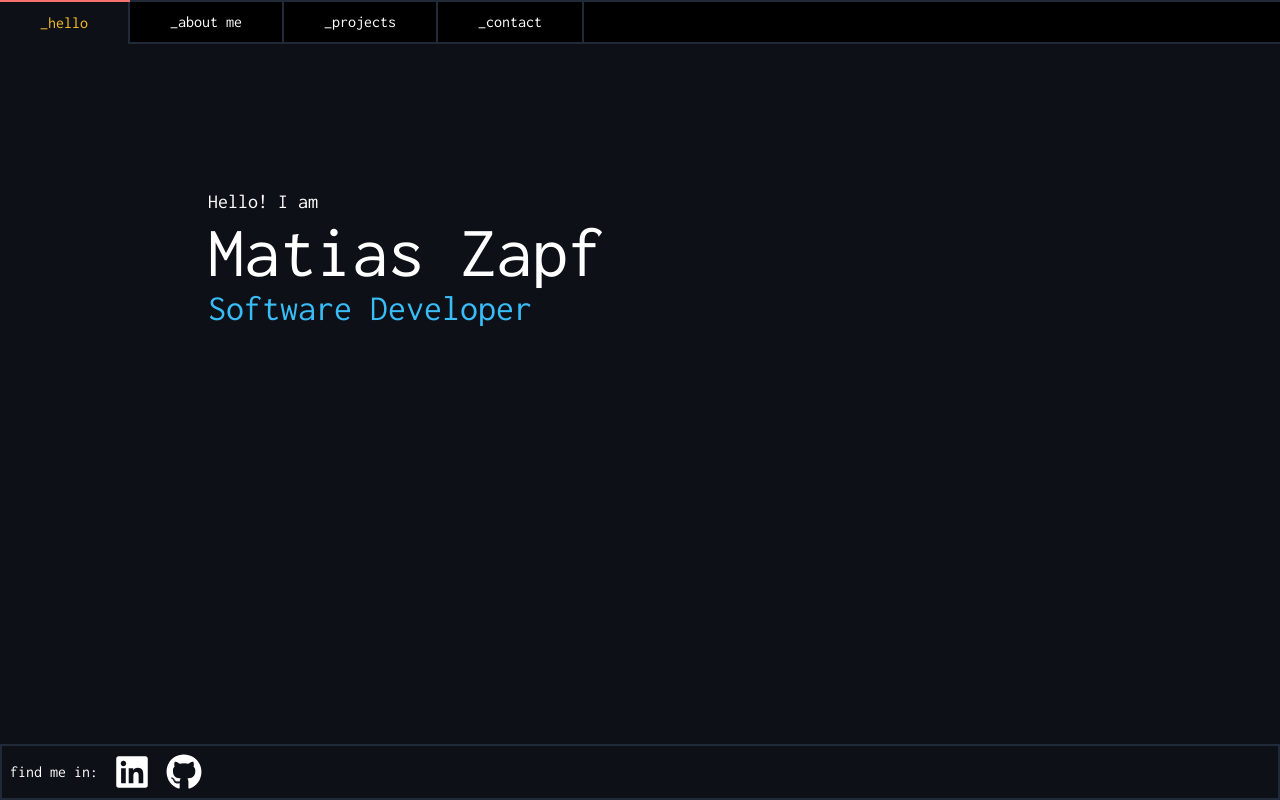
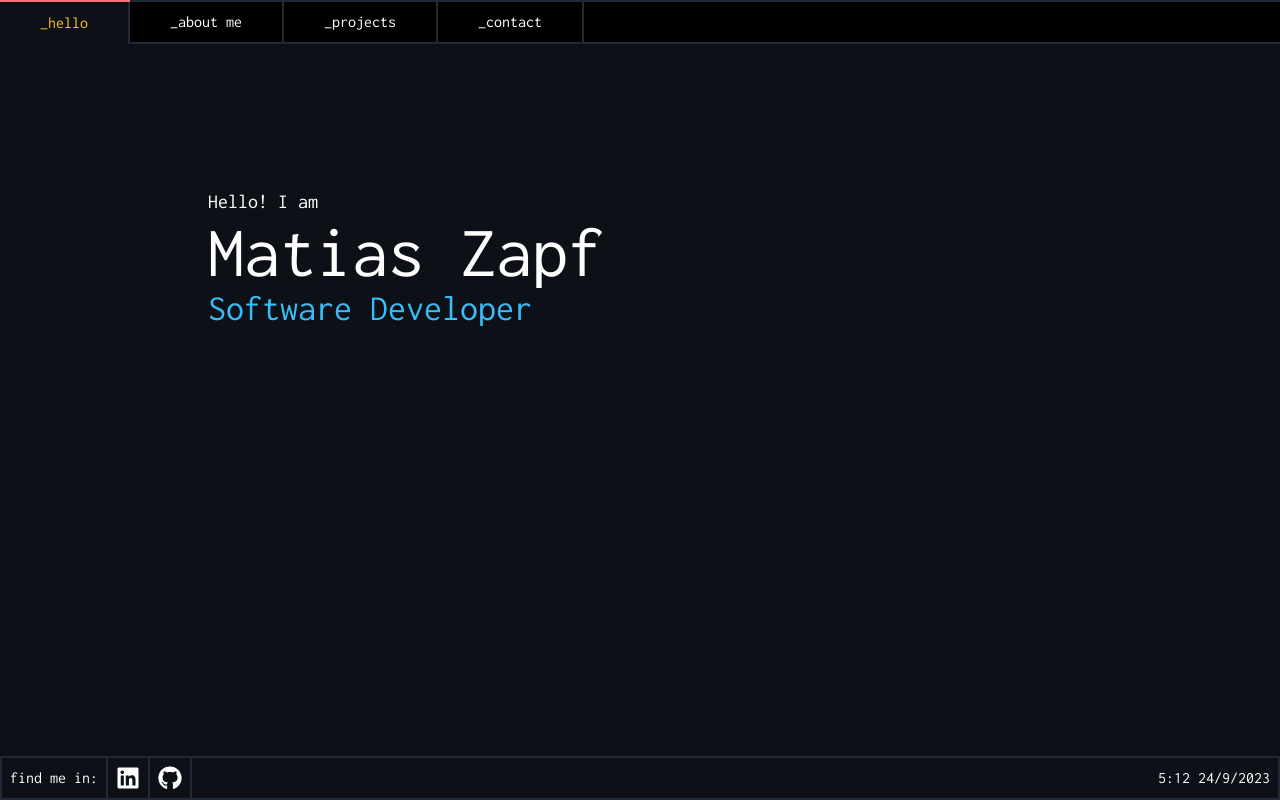
Before and after one commit to mzapf/portfolio, a React (Vite) app: page / in a window 1280 px wide. Built offline with nearby package versions, Linux system fonts and the light colour scheme.

Commit message:
update footer

```diff
--- a/src/components/Footer.jsx
+++ b/src/components/Footer.jsx
@@ -1,3 +1,4 @@
+import { useState, useEffect } from "react"
 import { FaGithub, FaLinkedin } from "react-icons/fa"
 
 const links = [
@@ -12,20 +13,34 @@ const links = [
 ]
 
 const Footer = () => {
+    const [fechaHora, setFechaHora] = useState("")
+
+    useEffect(() => {
+        const now = new Date()
+        const fecha = now.getDate()
+        const mes = now.getMonth() + 1
+        const año = now.getFullYear()
+        const hora = now.getHours()
+        const minuto = now.getMinutes()
+
+        setFechaHora(`${hora}:${minuto} ${fecha}/${mes}/${año}`)
+    }, [])
+
     return (
         <footer className="w-full flex items-center absolute bottom-0 border-2 border-gray-800">
-            <p className="p-2">find me in:</p>
+            <p className="flex p-2 border-r-2 border-gray-800">find me in:</p>
             {links.map((link, index) => (
                 <a
                     key={index}
                     href={link.href}
                     target="_blank"
                     rel="noopener noreferrer"
-                    className="hover:text-amber-400 text-4xl p-2"
+                    className="hover:text-amber-400 text-2xl p-2 border-r-2 border-gray-800"
                 >
                     {link.logo}
                 </a>
             ))}
+            <p className="flex grow justify-end pr-2">{fechaHora}</p>
         </footer>
     )
 }
```
